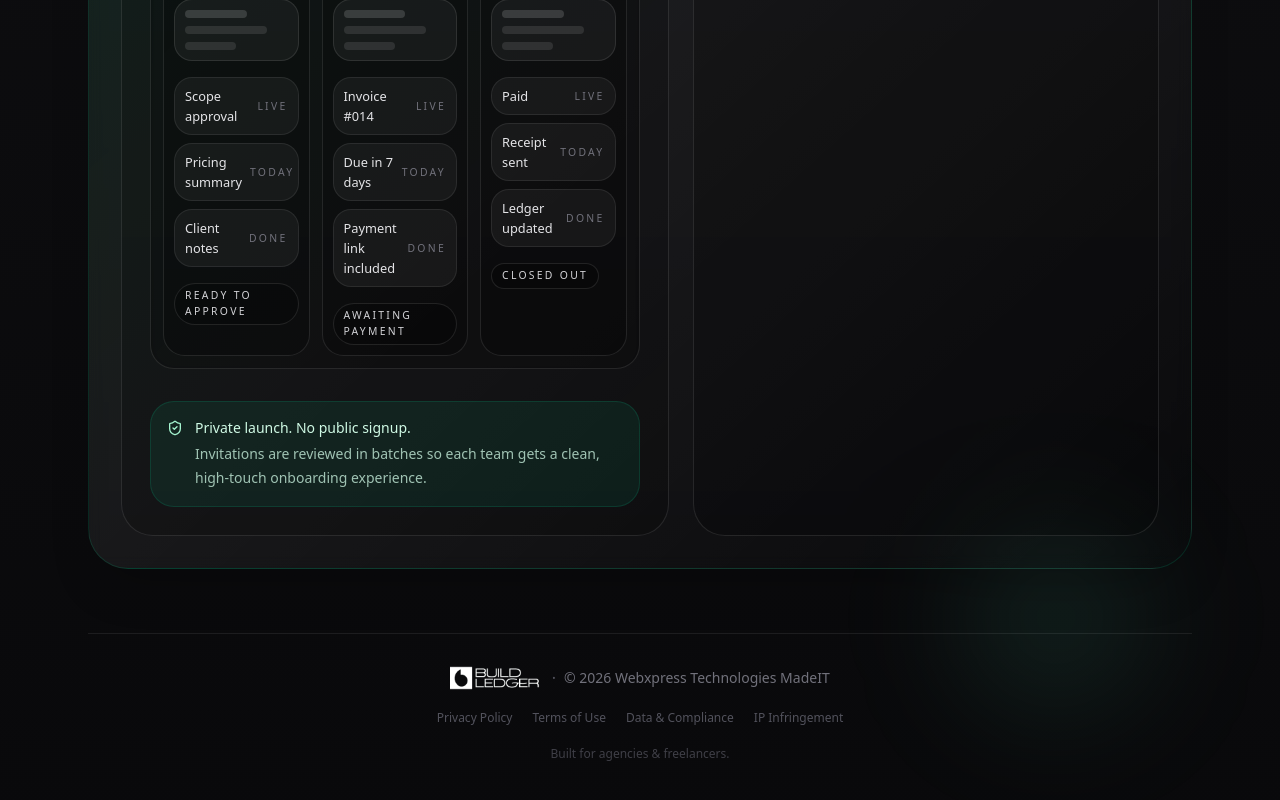
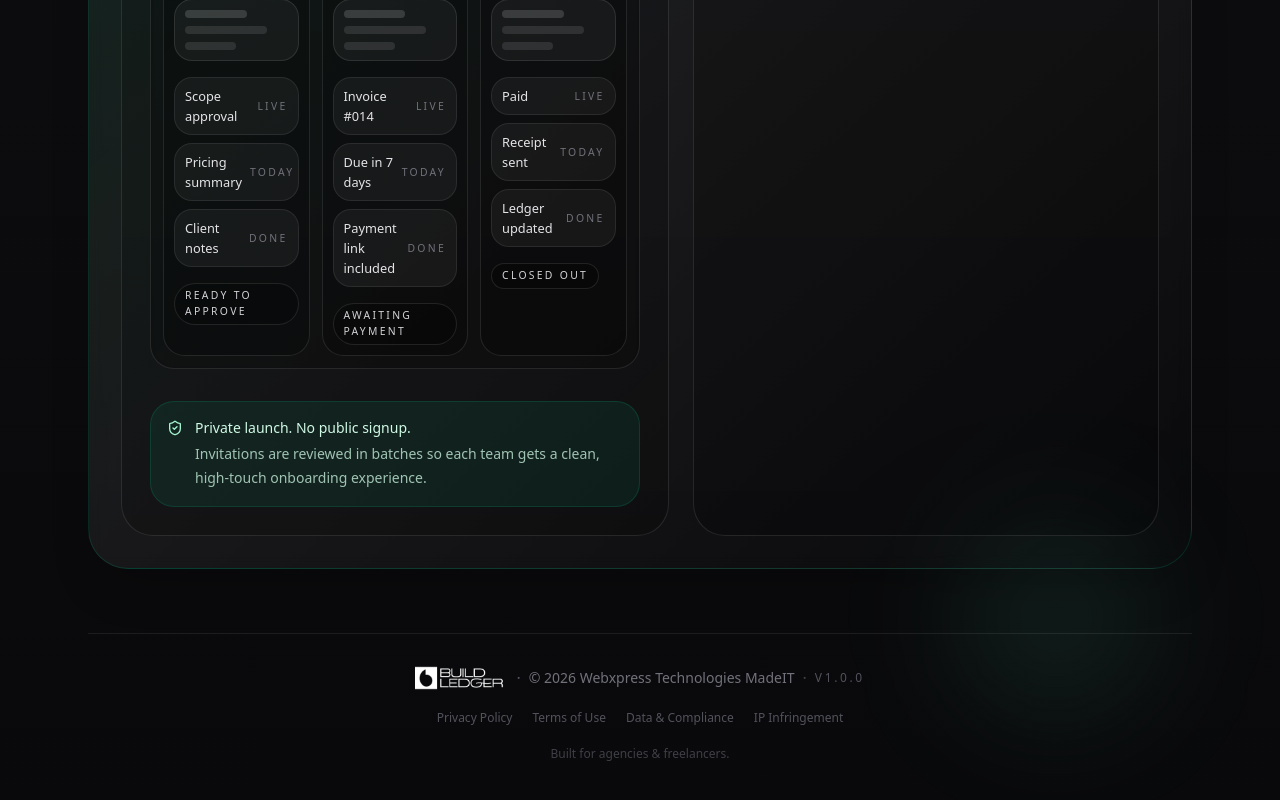
Before and after one commit to ynotunited/buildledger, a Next.js app in the folder frontend/: page / in a window 1280 px wide. Shown: the part 2935-3735 px from the top of the page. Built offline with nearby package versions, Linux system fonts and the light colour scheme; no server answers.

Commit message:
Show subtle app version in landing footer

```diff
--- a/frontend/src/app/page.tsx
+++ b/frontend/src/app/page.tsx
@@ -3,6 +3,7 @@ import { ArrowRight, BadgeCheck, Briefcase, CreditCard, FileText, Sparkles, User
 import InviteOnlyBanner from "@/components/marketing/InviteOnlyBanner";
 import WaitlistSignupForm from "@/components/marketing/WaitlistSignupForm";
 import BrandLogo from "@/components/brand/BrandLogo";
+import { APP_VERSION_LABEL } from "@/lib/app-version";
 
 const FEATURES = [
   {
@@ -356,6 +357,8 @@ export default function Home() {
               <BrandLogo href="/" variant="white" className="h-6 w-auto" />
               <span className="text-zinc-600">·</span>
               <span className="text-sm text-zinc-500">© {new Date().getFullYear()} Webxpress Technologies MadeIT</span>
+              <span className="text-zinc-700">·</span>
+              <span className="text-xs uppercase tracking-[0.22em] text-zinc-600">{APP_VERSION_LABEL}</span>
             </div>
 
             {/* Legal links — single row, wraps gracefully */}
```
